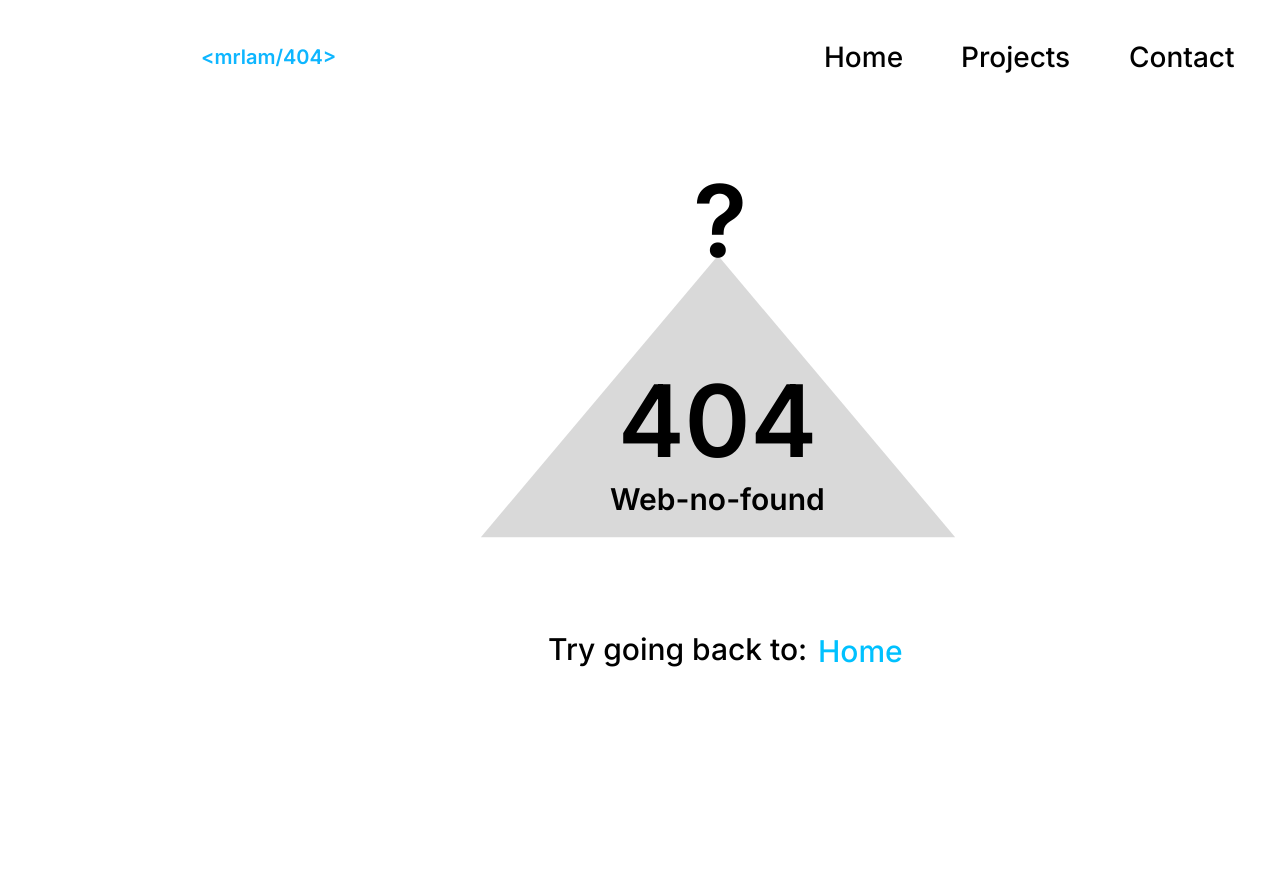
After one commit to ThanhPhamPhuong/wbsite-lam, a PHP site: page /404.html in a window 1280 px wide. The commit adds this page. Run offline with PHP 8.4, Linux system fonts and the light colour scheme; some libraries are stand-ins or nearby versions.

Commit message:
Add files via upload

```diff
--- /dev/null
+++ b/404.html
@@ -0,0 +1,26 @@
+<!DOCTYPE html>
+<html>
+  <head>
+    <meta charset="utf-8" />
+    <link rel="stylesheet" href="globals.css" />
+    <link rel="stylesheet" href="style.css" />
+  </head>
+  <body>
+    <div class="frame">
+      <div class="div">
+        <div class="overlap-group">
+          <img class="polygon" src="img/polygon-1.svg" />
+          <div class="text-wrapper">404</div>
+          <div class="text-wrapper-2">Web-no-found</div>
+          <div class="text-wrapper-3">?</div>
+        </div>
+        <button class="home-button">Home</button>
+        <div class="contact-button">Contact</div>
+        <div class="projects-button">Projects</div>
+        <div class="mrlam-button">&lt;mrlam/404&gt;</div>
+        <div class="text-wrapper-4">Try going back to:</div>
+        <div class="text-wrapper-5">Home</div>
+      </div>
+    </div>
+  </body>
+</html>
--- a/globals.css
+++ b/globals.css
@@ -1,5 +1,5 @@
 @import url("https://cdnjs.cloudflare.com/ajax/libs/meyer-reset/2.0/reset.min.css");
-@import url("https://fonts.googleapis.com/css?family=Inter:500,700,600");
+@import url("https://fonts.googleapis.com/css?family=Inter:500,600");
 * {
   -webkit-font-smoothing: antialiased;
   box-sizing: border-box;
--- a/style.css
+++ b/style.css
@@ -9,8 +9,61 @@
 .frame .div {
   background-color: #ffffff;
   width: 1437px;
-  height: 1432px;
+  height: 886px;
   position: relative;
+}
+
+.frame .overlap-group {
+  position: absolute;
+  width: 476px;
+  height: 378px;
+  top: 160px;
+  left: 480px;
+}
+
+.frame .polygon {
+  position: absolute;
+  width: 476px;
+  height: 283px;
+  top: 95px;
+  left: 0;
+}
+
+.frame .text-wrapper {
+  position: absolute;
+  top: 200px;
+  left: 138px;
+  font-family: "Inter", Helvetica;
+  font-weight: 600;
+  color: #000000;
+  font-size: 100px;
+  letter-spacing: 0;
+  line-height: normal;
+}
+
+.frame .text-wrapper-2 {
+  position: absolute;
+  top: 321px;
+  left: 130px;
+  font-family: "Inter", Helvetica;
+  font-weight: 600;
+  color: #000000;
+  font-size: 30px;
+  letter-spacing: 0;
+  line-height: normal;
+  white-space: nowrap;
+}
+
+.frame .text-wrapper-3 {
+  position: absolute;
+  top: 0;
+  left: 213px;
+  font-family: "Inter", Helvetica;
+  font-weight: 600;
+  color: #000000;
+  font-size: 100px;
+  letter-spacing: 0;
+  line-height: normal;
 }
 
 .frame .home-button {
@@ -18,7 +71,7 @@
   box-sizing: border-box;
   position: absolute;
   top: 40px;
-  left: 830px;
+  left: 824px;
   font-family: "Inter", Helvetica;
   font-weight: 500;
   color: #000000;
@@ -28,78 +81,27 @@
 }
 
 .frame .contact-button {
+  top: 40px;
+  left: 1129px;
+  color: #000000;
+  font-size: 28px;
+  position: absolute;
+  font-family: "Inter", Helvetica;
+  font-weight: 500;
+  letter-spacing: 0;
+  line-height: normal;
+}
+
+.frame .projects-button {
   position: absolute;
   top: 40px;
-  left: 1129px;
+  left: 961px;
   font-family: "Inter", Helvetica;
   font-weight: 500;
   color: #000000;
   font-size: 28px;
   letter-spacing: 0;
   line-height: normal;
-}
-
-.frame .projects-button {
-  top: 40px;
-  left: 961px;
-  color: #00c1ff;
-  font-size: 28px;
-  position: absolute;
-  font-family: "Inter", Helvetica;
-  font-weight: 700;
-  letter-spacing: 0;
-  line-height: normal;
-}
-
-.frame .projects {
-  position: absolute;
-  width: 1037px;
-  height: 223px;
-  top: 110px;
-  left: 201px;
-}
-
-.frame .overlap-group {
-  position: relative;
-  width: 1033px;
-  height: 223px;
-  background-image: url(./img/image.png);
-  background-size: cover;
-  background-position: 50% 50%;
-}
-
-.frame .text-wrapper {
-  top: 44px;
-  left: 415px;
-  color: #ffffff;
-  font-size: 50px;
-  position: absolute;
-  font-family: "Inter", Helvetica;
-  font-weight: 700;
-  letter-spacing: 0;
-  line-height: normal;
-}
-
-.frame .line {
-  position: absolute;
-  width: 944px;
-  height: 1px;
-  top: 128px;
-  left: 49px;
-  object-fit: cover;
-}
-
-.frame .p {
-  position: absolute;
-  top: 144px;
-  left: 220px;
-  font-family: "Inter", Helvetica;
-  font-weight: 600;
-  color: #ffffff;
-  font-size: 20px;
-  letter-spacing: 0;
-  line-height: normal;
-  white-space: nowrap;
 }
 
 .frame .mrlam-button {
@@ -115,200 +117,28 @@
   white-space: nowrap;
 }
 
-.frame .search {
+.frame .text-wrapper-4 {
   position: absolute;
-  width: 344px;
-  height: 46px;
-  top: 367px;
-  left: 893px;
-}
-
-.frame .overlap {
-  position: relative;
-  width: 342px;
-  height: 46px;
-  background-color: #868686;
-  border-radius: 10px;
-  border: none;
+  top: 631px;
+  left: 548px;
   font-family: "Inter", Helvetica;
   font-weight: 500;
-  color: #ffffff;
-  font-size: 20px;
+  color: #000000;
+  font-size: 30px;
   letter-spacing: 0;
   line-height: normal;
   white-space: nowrap;
-  padding: 0;
-  padding-left: 28px;
 }
 
-.frame .text-wrapper-2 {
+.frame .text-wrapper-5 {
+  top: 633px;
+  left: 818px;
+  color: #00c1ff;
+  font-size: 30px;
+  white-space: nowrap;
   position: absolute;
-  top: 372px;
-  left: 201px;
   font-family: "Inter", Helvetica;
   font-weight: 500;
-  color: #414141;
-  font-size: 28px;
   letter-spacing: 0;
   line-height: normal;
 }
-
-.frame .GETMORERAM {
-  position: absolute;
-  width: 1042px;
-  height: 199px;
-  top: 454px;
-  left: 201px;
-}
-
-.frame .overlap-2 {
-  position: relative;
-  width: 1034px;
-  height: 199px;
-  background-color: #d9d9d9;
-  border-radius: 10px;
-}
-
-.frame .RAM-button {
-  position: absolute;
-  width: 146px;
-  height: 146px;
-  top: 25px;
-  left: 867px;
-  object-fit: cover;
-}
-
-.frame .text-wrapper-3 {
-  position: absolute;
-  top: 25px;
-  left: 35px;
-  font-family: "Inter", Helvetica;
-  font-weight: 600;
-  color: #000000;
-  font-size: 28px;
-  letter-spacing: 0;
-  line-height: normal;
-}
-
-.frame .text-wrapper-4 {
-  position: absolute;
-  top: 145px;
-  left: 367px;
-  font-family: "Inter", Helvetica;
-  font-weight: 500;
-  color: #ffffff;
-  font-size: 19px;
-  letter-spacing: 0;
-  line-height: normal;
-}
-
-.frame .text-wrapper-5 {
-  position: absolute;
-  top: 145px;
-  left: 653px;
-  font-family: "Inter", Helvetica;
-  font-weight: 500;
-  color: #ffffff;
-  font-size: 19px;
-  letter-spacing: 0;
-  line-height: normal;
-}
-
-.frame .this-app-modifies {
-  position: absolute;
-  top: 72px;
-  left: 35px;
-  font-family: "Inter", Helvetica;
-  font-weight: 500;
-  color: #ffffff;
-  font-size: 18px;
-  letter-spacing: 0;
-  line-height: normal;
-}
-
-.frame .group-button {
-  all: unset;
-  box-sizing: border-box;
-  position: absolute;
-  width: 230px;
-  height: 39px;
-  top: 137px;
-  left: 35px;
-}
-
-.frame .div-wrapper {
-  position: relative;
-  width: 228px;
-  height: 39px;
-  background-color: #9cc3fa;
-  box-shadow: 0px 4px 4px #00000040;
-}
-
-.frame .text-wrapper-6 {
-  position: absolute;
-  top: 6px;
-  left: 61px;
-  font-family: "Inter", Helvetica;
-  font-weight: 600;
-  color: #000000;
-  font-size: 22px;
-  letter-spacing: 0;
-  line-height: normal;
-}
-
-.frame .overlap-3 {
-  position: absolute;
-  width: 1042px;
-  height: 199px;
-  top: 709px;
-  left: 201px;
-}
-
-.frame .m-pie {
-  position: absolute;
-  width: 1042px;
-  height: 199px;
-  top: 0;
-  left: 0;
-}
-
-.frame .text-wrapper-7 {
-  position: absolute;
-  top: 80px;
-  left: 35px;
-  font-family: "Inter", Helvetica;
-  font-weight: 500;
-  color: #ffffff;
-  font-size: 18px;
-  letter-spacing: 0;
-  line-height: normal;
-}
-
-.frame .overlap-group-wrapper {
-  position: absolute;
-  width: 230px;
-  height: 39px;
-  top: 137px;
-  left: 35px;
-}
-
-.frame .text-wrapper-8 {
-  position: absolute;
-  top: 6px;
-  left: 91px;
-  font-family: "Inter", Helvetica;
-  font-weight: 600;
-  color: #000000;
-  font-size: 22px;
-  letter-spacing: 0;
-  line-height: normal;
-}
-
-.frame .image {
-  position: absolute;
-  width: 146px;
-  height: 140px;
-  top: 30px;
-  left: 867px;
-  object-fit: cover;
-}
```
Also changed, not shown: img/polygon-1.svg (added).
